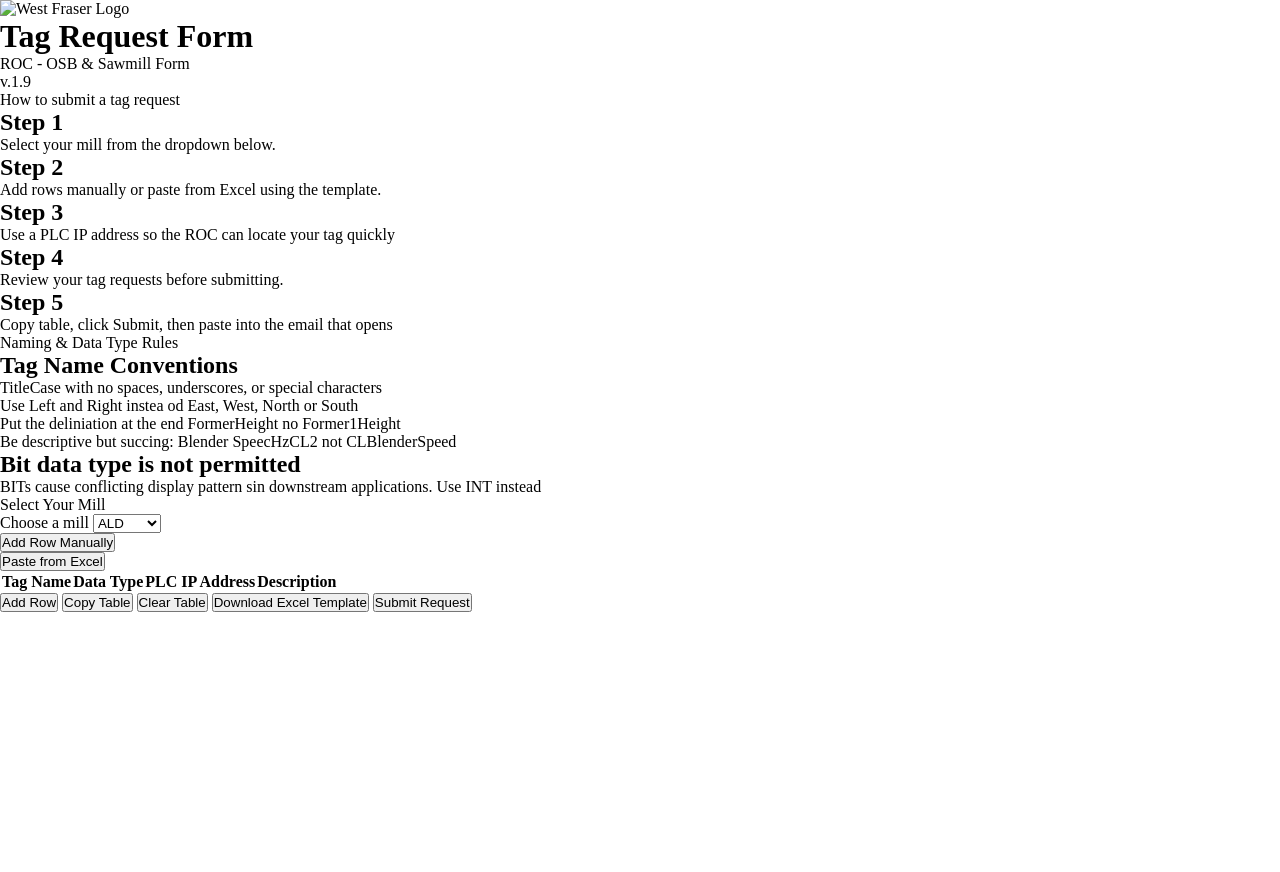
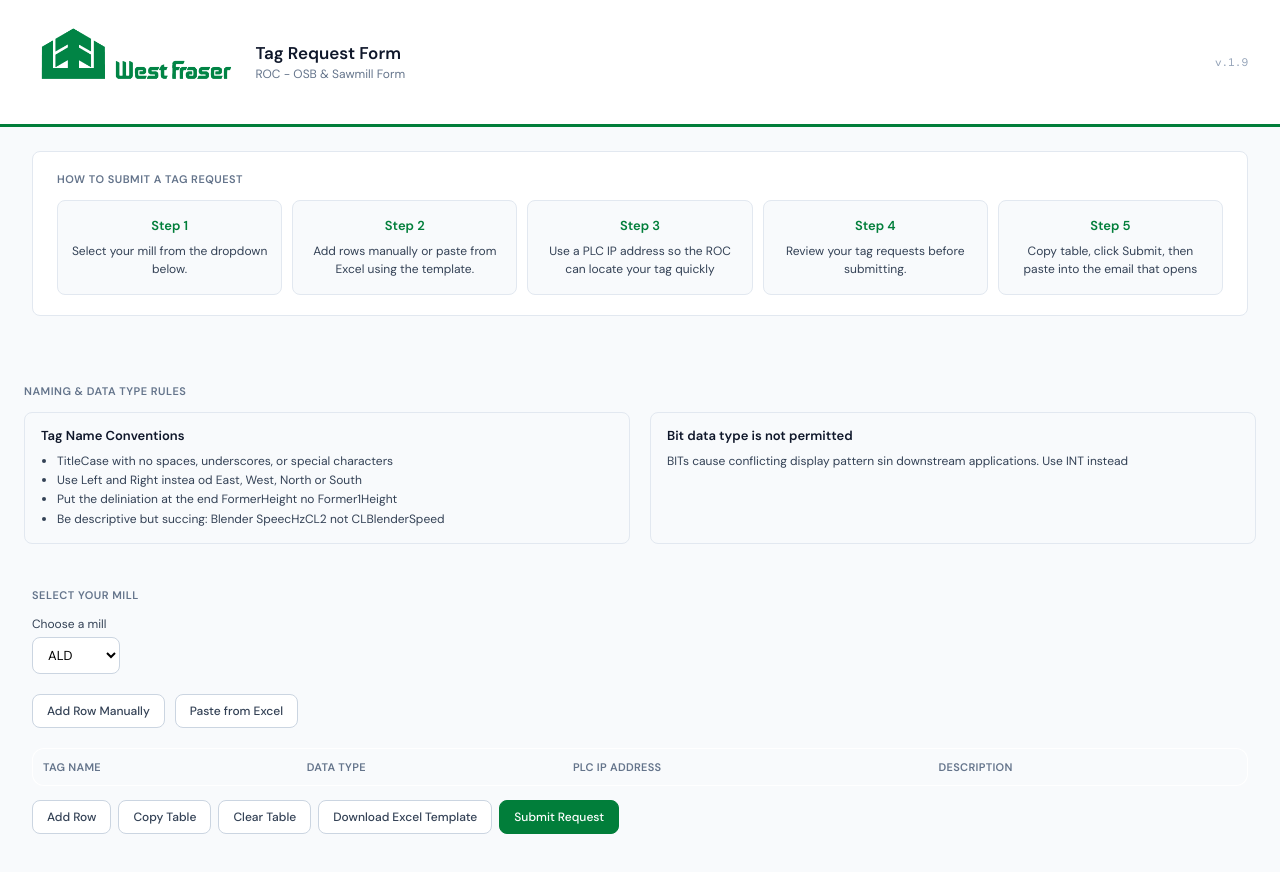
Before and after one commit to Reymart-V/Tag-Forms, a website: page TagRequestForm(Web/index.html in a window 1280 px wide. Before the commit the page ends 800 px from the top, so only its background shows below. Drawn offline with nearby package versions, Linux system fonts and the light colour scheme.

Commit message:
old css & html

```diff
--- a/TagRequestForm(Web/index.html
+++ b/TagRequestForm(Web/index.html
@@ -18,7 +18,7 @@
 		<header class = "header">
 			<div class = "header-inner">
 				<div class ="header-logo">
-					<img src = " " alt = "West Fraser Logo"/>
+					<img src = "./west-fraser-logo.jpg" alt = "West Fraser Logo"/>
 					<div class = "header-title">
 						<h1> Tag Request Form</h1>
 						<p> ROC - OSB &amp; Sawmill Form</p>
--- a/TagRequestForm(Web/styles.css
+++ b/TagRequestForm(Web/styles.css
@@ -1,5 +1,279 @@
-*{
+/*
+Why 1300px?
+When do we use margin-top and stuff and when to use padding?
+what does margin: 0 auto do?
+what does line-height do?
+what does font-weight do?
+*/
+
+
+
+
+* { /* selects everything on the page */
     box-sizing: border-box;
     margin: 0;
     padding: 0;
 }
+
+body { /* selects the body tag */
+    font-family: "DM Sans", sans-serif;
+    color: #0f172a;
+    background: #f8fafc;
+}
+
+.header {
+    background: white;
+    border-bottom: 3px solid #017e3a;
+}
+
+.header-inner {
+    max-width: 1300px;
+    margin: 0 auto;
+    padding: 12px 32px;
+    display: flex;
+    align-items: center;
+    justify-content: space-between;
+}
+
+.header-logo img {
+    height: 100px;
+}
+
+.header-logo {
+    display: flex;
+    align-items: center;
+    gap: 12px;
+}
+.header-title h1 {
+    font-size: 17px;
+    font-weight: 600;
+    color: #0f172a;
+}
+
+.header-title p {
+    font-size: 12px;
+    color: #64748b;
+    margin-top: 2px;
+}
+
+.header-version {
+    font-size: 11px;
+    color: #94a3b8;
+    font-family: "DM Mono", monospace;
+}
+
+.main {
+    max-width: 1300px;
+    margin: 0 auto;
+    padding: 24px 32px;
+}
+
+.card-clip {
+    background: white;
+    border: 1px solid #e2e8f0;
+    border-radius: 8px;
+    padding: 20px 24px;
+    margin-bottom: 24px;
+}
+
+.instruction-label {
+    font-size: 11px;
+    font-weight: 600;
+    color: #64748b;
+    text-transform: uppercase;
+    letter-spacing: 0.5px;
+    margin-bottom: 14px;
+}
+
+.steps-grid {
+    display: grid;
+    grid-template-columns: repeat(5,1fr);
+    gap: 10px;
+}
+
+.step {
+    background: #f8fafc;
+    border: 1px solid #e2e8f0;
+    border-radius: 8px;
+    padding: 16px 12px;
+    text-align: center;
+}
+
+.step h2 {
+    font-size: 13px;
+    font-weight: 600;
+    color: #017e3a;
+    margin-bottom: 8px;
+}
+
+.step p {
+    font-size: 12px;
+    color: #334155;
+    line-height: 1.5;
+}
+
+.main-rules {
+    max-width: 1300px;
+    margin: 0 auto;
+    padding: 20px 24px;
+}
+
+.rules-label {
+    font-size: 11px;
+    font-weight: 600;
+    color: #64748b;
+    text-transform: uppercase;
+    letter-spacing: 0.5px;
+    margin-bottom: 14px;
+}
+
+.rules-grid {
+    display: grid;
+    grid-template-columns: repeat(2,1fr);
+    gap: 20px;
+    margin-bottom: 24px;
+}
+
+.rule {
+    background:#f8fafc;
+    border: 1px solid #e2e8f0;
+    border-radius: 8px;
+    padding: 14px 16px;
+}
+
+.rule h2 {
+    font-size: 13px;
+    font-weight: 600;
+    margin-bottom: 8px;
+}
+
+.rule ul {
+    padding-left: 16px;
+    font-size: 12px;
+    color: #334155;
+    line-height: 1.6;
+}
+
+.rule p {
+    font-size: 12px;
+    color: #334155;
+    line-height: 1.6;
+}
+
+.mill-dropdown {
+    max-width: 1300px;
+    margin: 0 auto;
+    padding: 0 32px;
+    margin-bottom: 20px;
+}
+
+.dropdown-label {
+    font-size: 11px;
+    font-weight: 600;
+    color: #64748b;
+    text-transform: uppercase;
+    letter-spacing: 0.5px;
+    margin-bottom: 14px;
+}
+
+.mill-dropdown label {
+    display: block;
+    font-size: 12px;
+    color: #334155;
+    margin-bottom: 5px;
+}
+
+.mill-dropdown select {
+    padding: 8px 11px;
+    border: 1.5px solid #cbd5e1;
+    border-radius: 8px;
+    font-family: "DM Sans", sans-serif;
+    font-size: 13px;
+    background: white;
+}
+
+/* ENTRY OPTIONS */
+.entry-options {
+    max-width: 1300px;
+    margin: 0 auto;
+    padding: 0 32px;
+    margin-bottom: 20px;
+    display: flex;
+    gap: 10px;
+}
+
+/* TABLE */
+.tag-request-table {
+    max-width: 1300px;
+    margin: 0 auto;
+    padding: 0 32px;
+    margin-bottom: 40px;
+}
+
+table {
+    width: 100%;
+    border-collapse: collapse;
+    background: white;
+    border: 1px solid #e2e8f0;
+    border-radius: 12px;
+    overflow: hidden;
+    font-size: 13px;
+}
+
+thead th {
+    background: #f8fafc;
+    padding: 11px 10px;
+    font-size: 11px;
+    font-weight: 600;
+    color: #64748b;
+    text-transform: uppercase;
+    letter-spacing: 0.3px;
+    text-align: left;
+    border-bottom: 1px solid #e2e8f0;
+}
+
+tbody td {
+    padding: 12px 10px;
+    border-bottom: 1px solid #f1f5f9;
+}
+
+tbody tr:hover {
+    background: #f8fafc;
+}
+
+.table-buttons {
+    display: flex;
+    gap: 7px;
+    flex-wrap: wrap;
+    margin-top: 14px;
+}
+
+/* BUTTONS */
+button {
+    padding: 8px 14px;
+    border-radius: 8px;
+    font-family: "DM Sans", sans-serif;
+    font-size: 12px;
+    font-weight: 500;
+    cursor: pointer;
+    border: 1.5px solid #cbd5e1;
+    background: white;
+    color: #334155;
+    transition: all 0.15s;
+}
+
+button:hover {
+    background: #f8fafc;
+    border-color: #94a3b8;
+}
+
+/* Submit button stands out green */
+#submit-button {
+    background: #017e3a;
+    color: white;
+    border-color: #017e3a;
+}
+
+#submit-button:hover {
+    background: #015f2b;
+}
```
Also changed, not shown: TagRequestForm(Web/west-fraser-logo.jpg (added).
